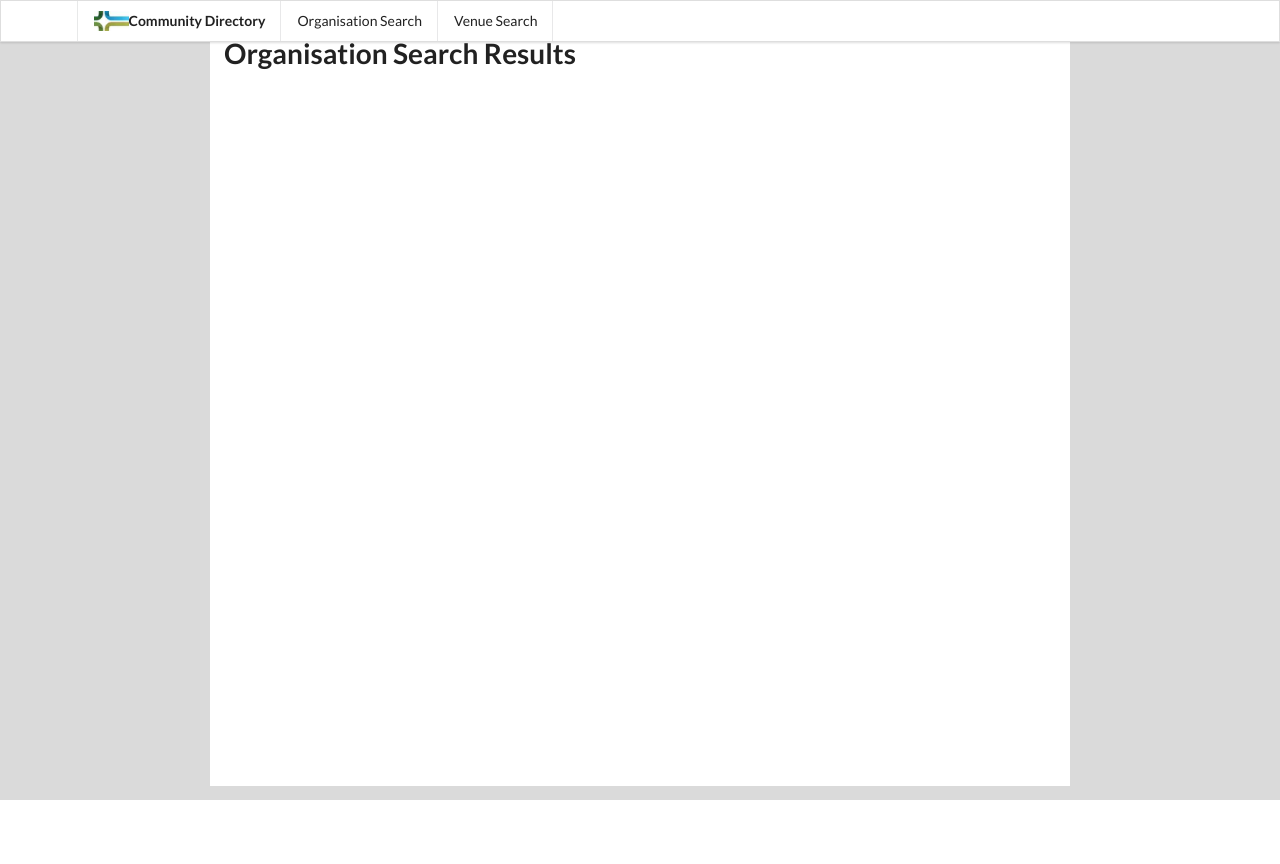
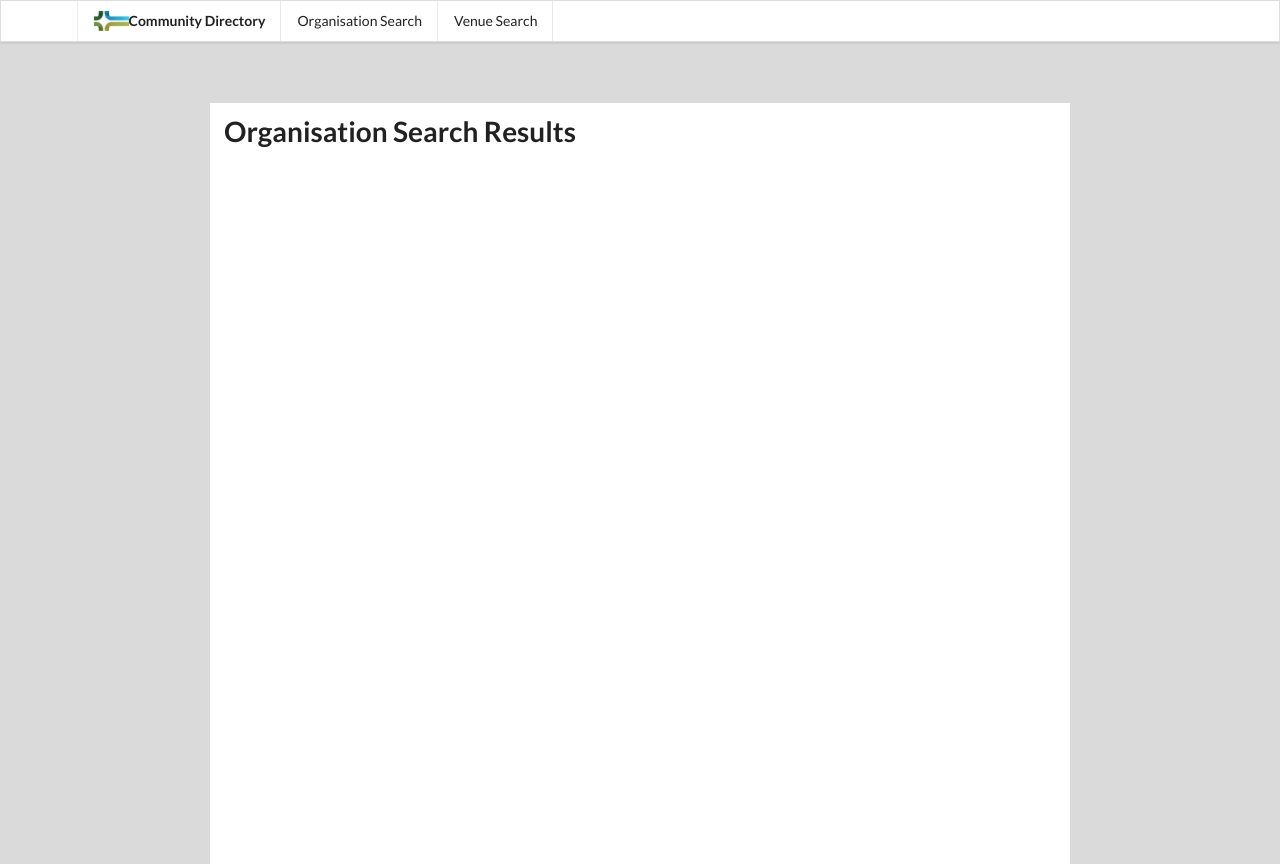
Before and after one commit to rosstimson/vcconnect-flask, a Flask app: page /org_results in a window 1280 px wide. Before the commit the page ends 800 px from the top, so only its background shows below. Run offline with Flask 2, Linux system fonts and the light colour scheme; data that the repository does not hold is empty; parts of the project's set-up code (start-up, migrations or seed data) failed here and were passed over; some libraries are stand-ins or nearby versions.

Commit message:
Add some space at the top of org results list.

```diff
--- a/app/templates/org_results.html
+++ b/app/templates/org_results.html
@@ -8,6 +8,9 @@
  }
  body > .grid {
    height: 100%;
+ }
+ main {
+   margin-top: 5% !important;
  }
  .column {
    max-width: 860px;
@@ -20,7 +23,7 @@
 
 {% block page_content %}
 
-<div class="ui center aligned grid">
+<main class="ui center aligned grid">
   <div class="column left aligned">
     <h1 class="ui header">
       Organisation Search Results
@@ -38,7 +41,7 @@
       {% endfor %}
     </div>
   </div>
-</div>
+</main>
 
 {% endblock %}
 
```
